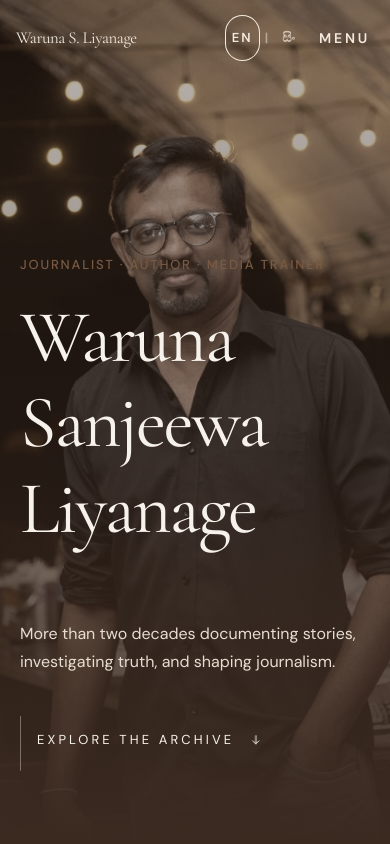
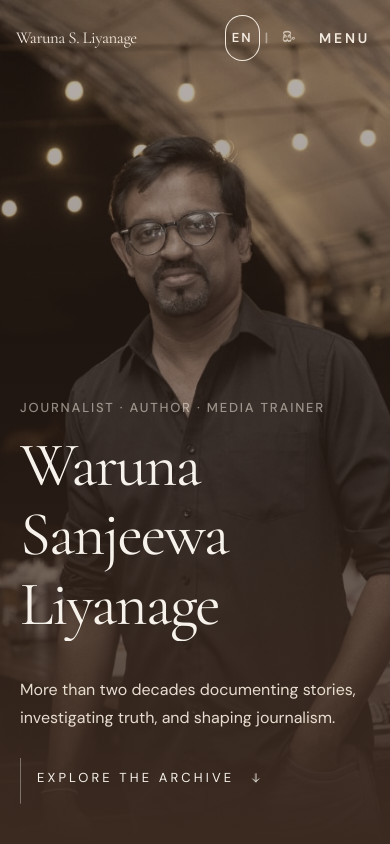
Before and after one commit to MPcooray/Waruna-Sanjeewa-portfolio, a Next.js app: page / in a window 390 px wide. Shown: the top 844 px of the page. Built offline with nearby package versions, Linux system fonts and the light colour scheme.

Commit message:
Enhance Hero and Timeline components with improved styles and layout adjustments. Added responsive design elements in globals.css, updated class names for better readability, and refined spacing for a more cohesive UI experience.

```diff
--- a/src/app/globals.css
+++ b/src/app/globals.css
@@ -98,6 +98,33 @@ img {
   filter: grayscale(0.28) sepia(0.22) contrast(1.06) saturate(0.72);
 }
 
+.hero-screen {
+  height: 100dvh;
+  min-height: 32rem;
+  max-height: 100dvh;
+}
+
+.hero-copy {
+  min-height: 100%;
+  padding-top: calc(5.5rem + env(safe-area-inset-top, 0px));
+  padding-bottom: clamp(1.25rem, 5.5vh, 7rem);
+}
+
+.hero-name {
+  margin-top: clamp(0.6rem, 1.8vh, 1.5rem);
+  margin-bottom: clamp(0.7rem, 2vh, 2rem);
+  font-size: clamp(2.65rem, min(16vw, 10vh), 7.4rem);
+}
+
+html[data-locale="si"] .hero-name {
+  font-size: clamp(2.35rem, min(13vw, 8.6vh), 6.2rem);
+}
+
+.hero-meta {
+  margin-top: clamp(0.75rem, 2.2vh, 2.5rem);
+  gap: clamp(1.25rem, 3vh, 2.5rem);
+}
+
 .grain {
   pointer-events: none;
   position: fixed;
--- a/src/components/home/Hero.tsx
+++ b/src/components/home/Hero.tsx
@@ -59,7 +59,7 @@ export function Hero() {
     <section
       id="hero"
       ref={root}
-      className="relative min-h-[100svh] overflow-hidden bg-deep text-ivory"
+      className="hero-screen relative overflow-hidden bg-deep text-ivory"
     >
       <div className="absolute inset-0">
         <div className="hero-photo absolute inset-0 origin-top scale-110">
@@ -68,17 +68,17 @@ export function Hero() {
             alt="Waruna Sanjeewa Liyanage"
             fill
             priority
-            className="portrait-filter object-cover object-[48%_12%] sm:object-[62%_18%]"
+            className="portrait-filter object-cover object-[48%_12%] sm:object-[70%_16%] lg:object-[78%_14%]"
             sizes="100vw"
           />
         </div>
-        <div className="absolute inset-0 bg-gradient-to-t from-deep via-deep/55 to-deep/35 md:bg-gradient-to-r md:from-deep md:via-deep/78 md:to-deep/25" />
-        <div className="absolute inset-0 hidden bg-gradient-to-t from-deep/85 via-transparent to-deep/40 md:block" />
+        <div className="absolute inset-0 bg-gradient-to-t from-deep via-deep/55 to-deep/35 md:bg-gradient-to-r md:from-deep md:via-deep/45 md:via-40% md:to-transparent" />
+        <div className="absolute inset-0 hidden bg-gradient-to-t from-deep/80 via-transparent to-deep/25 md:block" />
       </div>
 
-      <div className="relative z-10 mx-auto flex min-h-[100svh] max-w-7xl flex-col justify-end px-5 pb-20 pt-28 md:px-8 md:pb-28">
+      <div className="hero-copy relative z-10 flex h-full flex-col justify-end px-5 sm:px-8 md:px-12 lg:px-16 xl:px-20">
         <motion.p
-          className="kicker text-sand"
+          className="kicker max-w-xl !text-[#F3EADF]/55"
           initial={{ opacity: 0, y: 10 }}
           animate={{ opacity: 1, y: 0 }}
           transition={{ duration: 0.7, delay: 0.15 }}
@@ -86,14 +86,14 @@ export function Hero() {
           {t.hero.kicker}
         </motion.p>
         <h1
-          className={`font-display mt-6 mb-8 text-[clamp(3.4rem,19vw,5.75rem)] tracking-[-0.03em] sm:text-[12vw] lg:text-[8.4rem] ${
+          className={`hero-name font-display max-w-[10ch] tracking-[-0.03em] ${
             locale === "si" ? "leading-[1.2]" : "leading-[1.05]"
           }`}
         >
           {t.hero.lines.map((line, lineIndex) => (
             <span
               key={line}
-              className={`block overflow-hidden ${locale === "si" ? "pb-3" : "pb-2"}`}
+              className={`block overflow-hidden ${locale === "si" ? "pb-[0.12em]" : "pb-[0.06em]"}`}
             >
               <motion.span
                 className="block"
@@ -110,7 +110,7 @@ export function Hero() {
             </span>
           ))}
         </h1>
-        <div className="mt-8 flex max-w-xl flex-col gap-10 md:mt-10 md:flex-row md:items-end md:justify-between md:max-w-none">
+        <div className="hero-meta flex max-w-xl flex-col md:max-w-none md:flex-row md:items-end md:justify-between">
           <motion.p
             className="max-w-md text-base leading-7 text-beige md:text-lg"
             initial={{ opacity: 0, y: 16 }}
@@ -126,7 +126,7 @@ export function Hero() {
             animate={{ opacity: 1, y: 0 }}
             transition={{ duration: 0.8, delay: 1.2 }}
           >
-            <span className="hero-scroll-line h-12 w-px bg-ivory/50 transition-transform group-hover:scale-y-125" />
+            <span className="hero-scroll-line h-10 w-px bg-ivory/50 transition-transform group-hover:scale-y-125 md:h-12" />
             <span>{t.hero.explore}</span>
             <ArrowIcon direction="down" className="transition-transform group-hover:translate-y-1" />
           </motion.a>
--- a/src/components/home/Timeline.tsx
+++ b/src/components/home/Timeline.tsx
@@ -44,16 +44,19 @@ export function Timeline() {
           </h2>
         </Reveal>
 
-        <div className="timeline-list relative mt-16 md:mt-20 md:ml-8">
-          <div className="absolute top-0 bottom-0 left-[5.5rem] hidden w-px bg-beige md:block" />
-          <div className="timeline-progress absolute top-0 left-[5.5rem] hidden h-full w-px origin-top bg-deep md:block" />
+        <div className="timeline-list relative mt-16 md:mt-20">
+          <div className="absolute top-0 bottom-0 left-[7.25rem] hidden w-px bg-beige md:block" />
+          <div className="timeline-progress absolute top-0 left-[7.25rem] hidden h-full w-px origin-top bg-deep md:block" />
           <ol className="space-y-12 md:space-y-16">
             {timeline.map((item, index) => (
               <Reveal key={`${item.year}-${item.title.en}`} delay={index * 0.03}>
-                <li className="grid gap-2 border-l border-sand pl-5 md:border-l-0 md:pl-0 md:grid-cols-[7rem_1fr] md:gap-12">
-                  <p className="font-display text-2xl text-brown md:text-right md:text-3xl">
+                <li className="grid gap-2 border-l border-sand pl-5 md:grid-cols-[6rem_2.5rem_1fr] md:items-start md:gap-0 md:border-l-0 md:pl-0">
+                  <p className="relative z-10 font-display text-2xl text-brown md:pt-0.5 md:text-right md:text-3xl">
                     {item.year}
                   </p>
+                  <span className="relative z-10 hidden md:flex md:justify-center md:pt-3" aria-hidden>
+                    <span className="size-2 rounded-full bg-ivory ring-1 ring-deep/40" />
+                  </span>
                   <div>
                     <h3 className="font-display text-2xl text-deep md:text-3xl">
                       {item.title[locale]}
```
